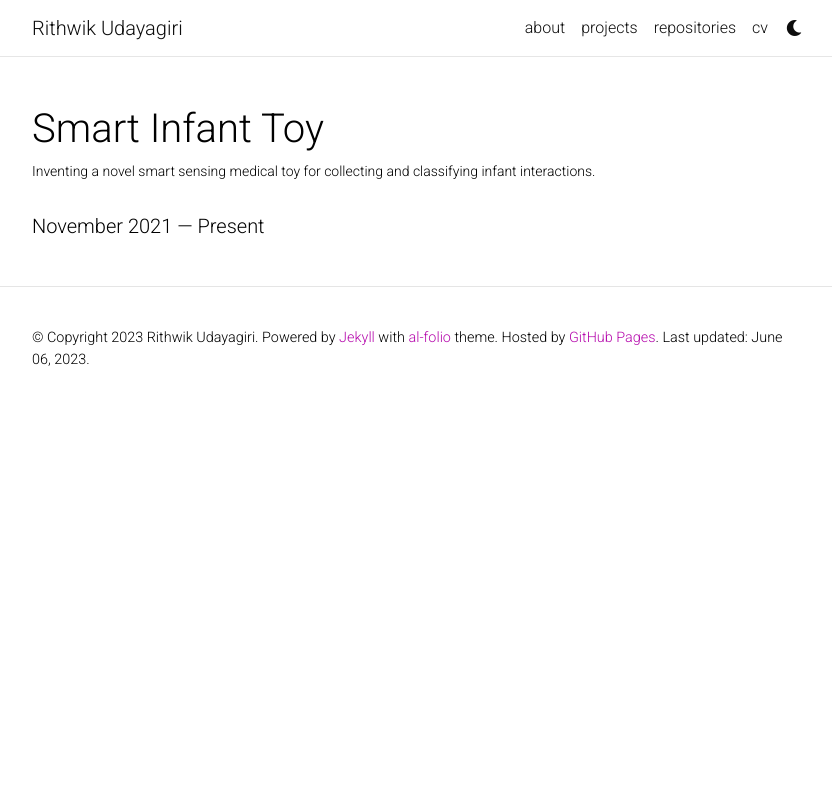
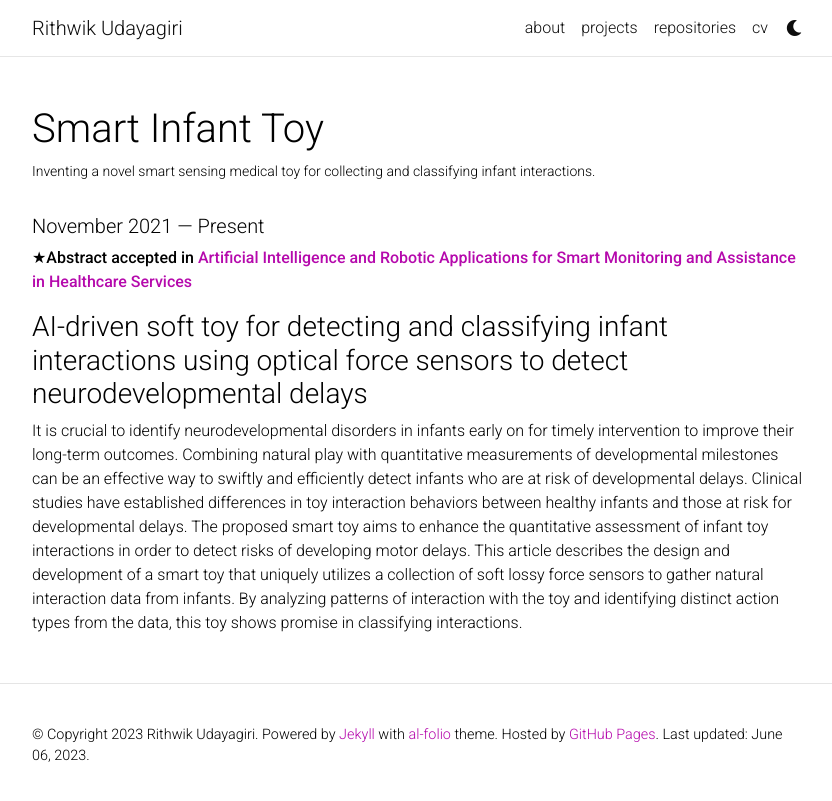
Before and after one commit to RithwikU/rithwiku.github.io, a Jekyll site: the page built from _projects/lossy_sensor.md, in a window 1280 px wide. Shown: the top 801 px of the page, without its empty margins (223-1055 px from the left). Built offline with Jekyll 4.4.1, drawn with Linux system fonts in a browser that asks for light colours; full-size pictures stand in for the smaller copies a plugin makes; comment, search, counter and statistics services are not loaded; a style sheet for code colours, icons or effects is not loaded.

Commit message:
Improved format of achievements in projects | Add abstact of lossy sensor

```diff
--- a/_data/cv.yml
+++ b/_data/cv.yml
@@ -25,9 +25,8 @@
       institution: Rehabilatation Robotics Lab, Univeristy of Pennsylvania
       year: Nov 2021 - Now
       description:
-        - <u>Smart Infant Toy</u> - Developing a toy that can detect and classif infant interaction
-        - This will be used for early detection of motor and neurological developmental delays
-        - <u>Lossy Force Sensor</u> - A novel force sensor made from soft resin that can be used for measuring forces in human-robot interaction
+        - "AI-driven soft toy for detecting and classifying infant interactions using optical force sensors to detect neurodevelopmental delays"
+        - <u>Lossy Force Sensor</u> - A novel optical force sensor made from soft resin that can be used for measuring forces in human-robot interaction
     - title: Researcher
       institution: xLab, University of Pennsylvania
       year: Jan 2022 - Oct 2022
--- a/_projects/lossy_sensor.md
+++ b/_projects/lossy_sensor.md
@@ -8,3 +8,12 @@ category: work
 ---
 
 ##### November 2021 --- Present
+
+<p>
+&#x2605;<strong>Abstract accepted in <a href="https://www.frontiersin.org/research-topics/52373/artificial-intelligence-and-robotic-applications-for-smart-monitoring-and-assistance-in-healthcare-services">Artificial Intelligence and Robotic Applications for Smart Monitoring and Assistance in Healthcare Services</a></strong>
+</p>
+
+
+### AI-driven soft toy for detecting and classifying infant interactions using optical force sensors to detect neurodevelopmental delays
+
+It is crucial to identify neurodevelopmental disorders in infants early on for timely intervention to improve their long-term outcomes. Combining natural play with quantitative measurements of developmental milestones can be an effective way to swiftly and efficiently detect infants who are at risk of developmental delays.  Clinical studies have established differences in toy interaction behaviors between healthy infants and those at risk for developmental delays. The proposed smart toy aims to enhance the quantitative assessment of infant toy interactions in order to detect risks of developing motor delays. This article describes the design and development of a smart toy that uniquely utilizes a collection of soft lossy force sensors to gather natural interaction data from infants. By analyzing patterns of interaction with the toy and identifying distinct action types from the data, this toy shows promise in classifying interactions.
```
Also changed, not shown: _projects/f1_tenth.md (+7 -1 lines), _projects/gokart.md (+3 -1 lines), _projects/sauberbot.md (+5 -1 lines).
